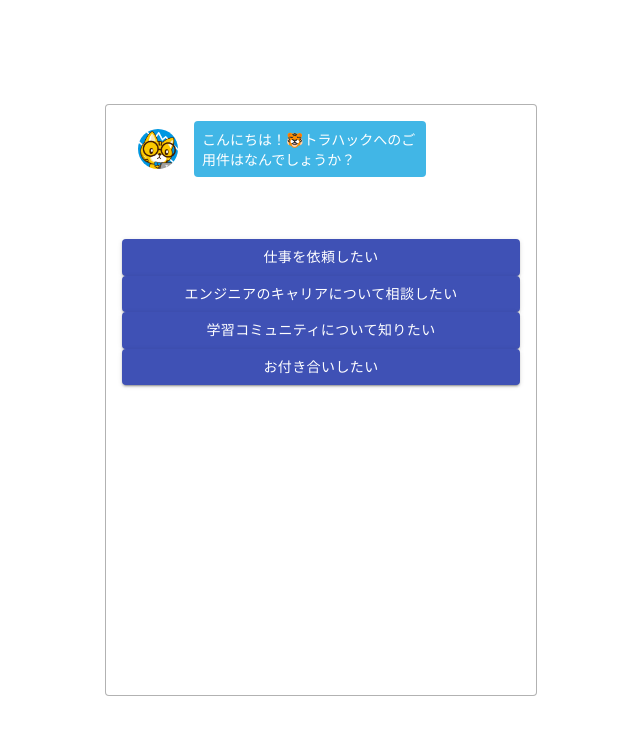
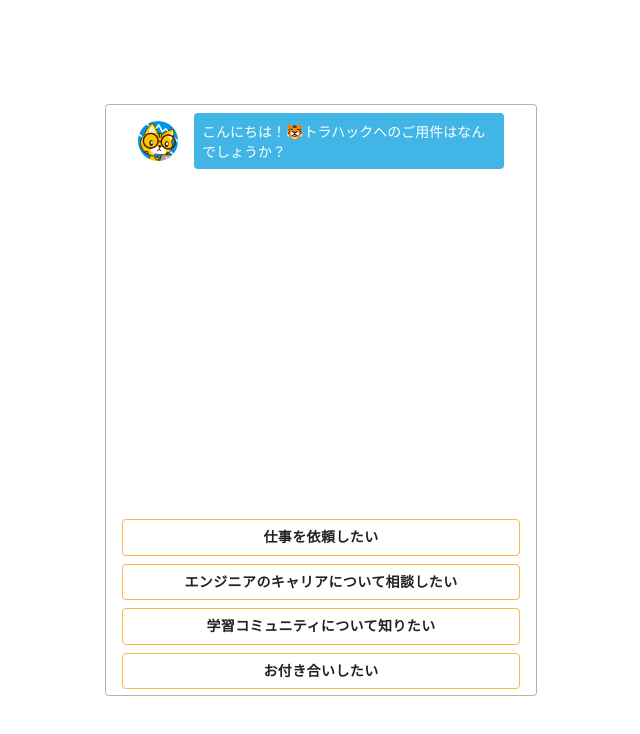
Before and after one commit to kazuto0291/chatbot, a React (Create React App) app: page / in a window 1280 px wide. Shown: the top 734 px of the page, without its empty margins (319-959 px from the left). Built offline with nearby package versions, Linux system fonts and the light colour scheme.

Commit message:
Hook APIでMaterial-UIのスタイルを変更
関数の定義はJSON型で記述する

```diff
--- a/src/components/Answer.jsx
+++ b/src/components/Answer.jsx
@@ -1,18 +1,29 @@
 import React from 'react';
-import { makeStyles } from '@material-ui/core/styles';
+import { makeStyles, createStyles } from '@material-ui/core/styles';
 import Button from '@material-ui/core/Button';
 
-const useStyles = makeStyles((theme) => ({
-  root: {
-
-  },
-}));
+const useStyles = makeStyles(() => (
+  createStyles({
+    "button": {
+      borderColor: '#FFB549',
+      color: 'FFB549',
+      fontWeight: 600,
+      marginBottom: '8px',
+      "&:hover": {
+        backgroundColor: '#FFB549',
+        color: '#fff'
+      }
+    }
+  })
+));
 
 const Answer = (props) => {
-  // const classes = useStyles();
+  const classes = useStyles();
 
   return(
-    <Button variant="contained" color="primary" onClick={() => props.select(props.content, props.nextId)}>
+    <Button
+      className={classes.button}
+      variant="outlined"  onClick={() => props.select(props.content, props.nextId)}>
     {props.content}
   </Button>
   )
--- a/src/components/Chats.jsx
+++ b/src/components/Chats.jsx
@@ -1,24 +1,25 @@
 import React from 'react';
-import { makeStyles } from '@material-ui/core/styles';
+import {createStyles, makeStyles } from '@material-ui/core/styles';
 import List from '@material-ui/core/List';
 import {Chat} from "./index";
 
 
 
-const useStyles = makeStyles((theme) => ({
-  root: {
-    width: '100%',
-    maxWidth: '36ch',
-    backgroundColor: theme.palette.background.paper,
-  },
-
-}));
+const useStyles = makeStyles(() => (
+  createStyles({
+    "chats": {
+      height: 400,
+      padding: '0',
+      overflow: 'auto'
+    }
+  })
+));
 
 const Chats = (props) => {
   const classes = useStyles();
 
   return(
-    <List className={classes.root}>
+    <List className={classes.chats}>
      {props.chats.map((chat, index) => {
         return <Chat text={chat.text} type={chat.type} key={index.toString()} />
      })}
```
